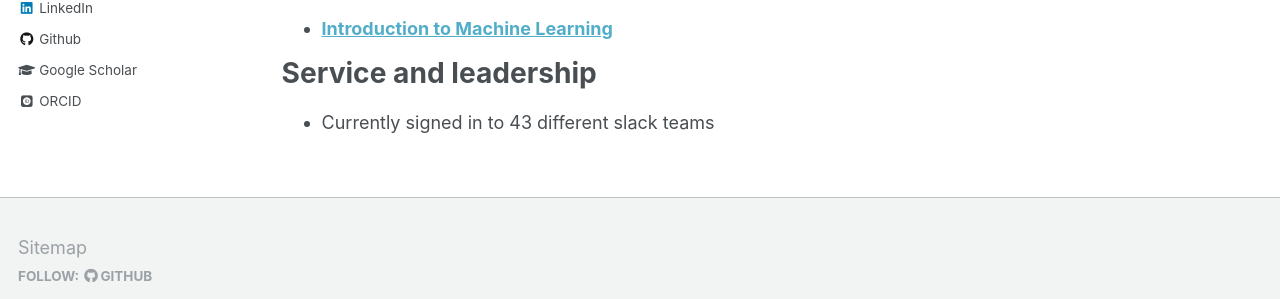
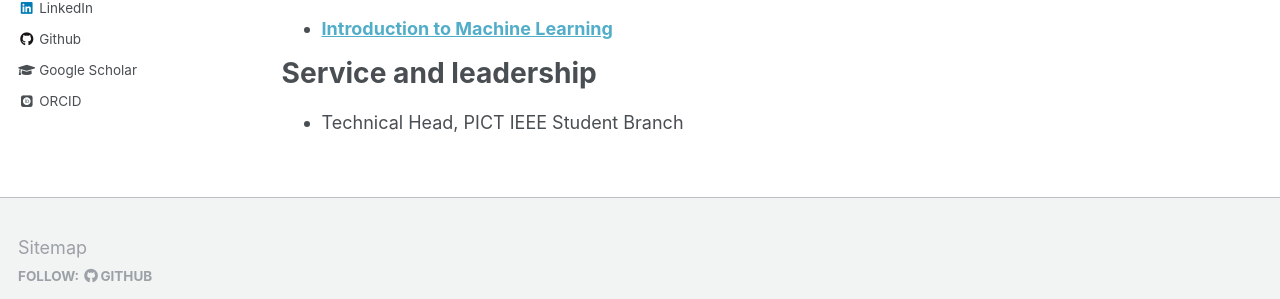
Before and after one commit to Infernolia/Infernolia.github.io, a Jekyll site: the page built from _pages/cv.md, in a window 1280 px wide and 900 px high, scrolled down 2471 px. Shown: the part 548-847 px from the top of the window. Built offline with Jekyll 4.4.1, drawn with Linux system fonts in a browser that asks for light colours; some web fonts are replaced.

Commit message:
Update cv.md

```diff
--- a/_pages/cv.md
+++ b/_pages/cv.md
@@ -59,4 +59,4 @@ Teaching
 
 Service and leadership
 ======
-* Currently signed in to 43 different slack teams
+* Technical Head, PICT IEEE Student Branch
```
